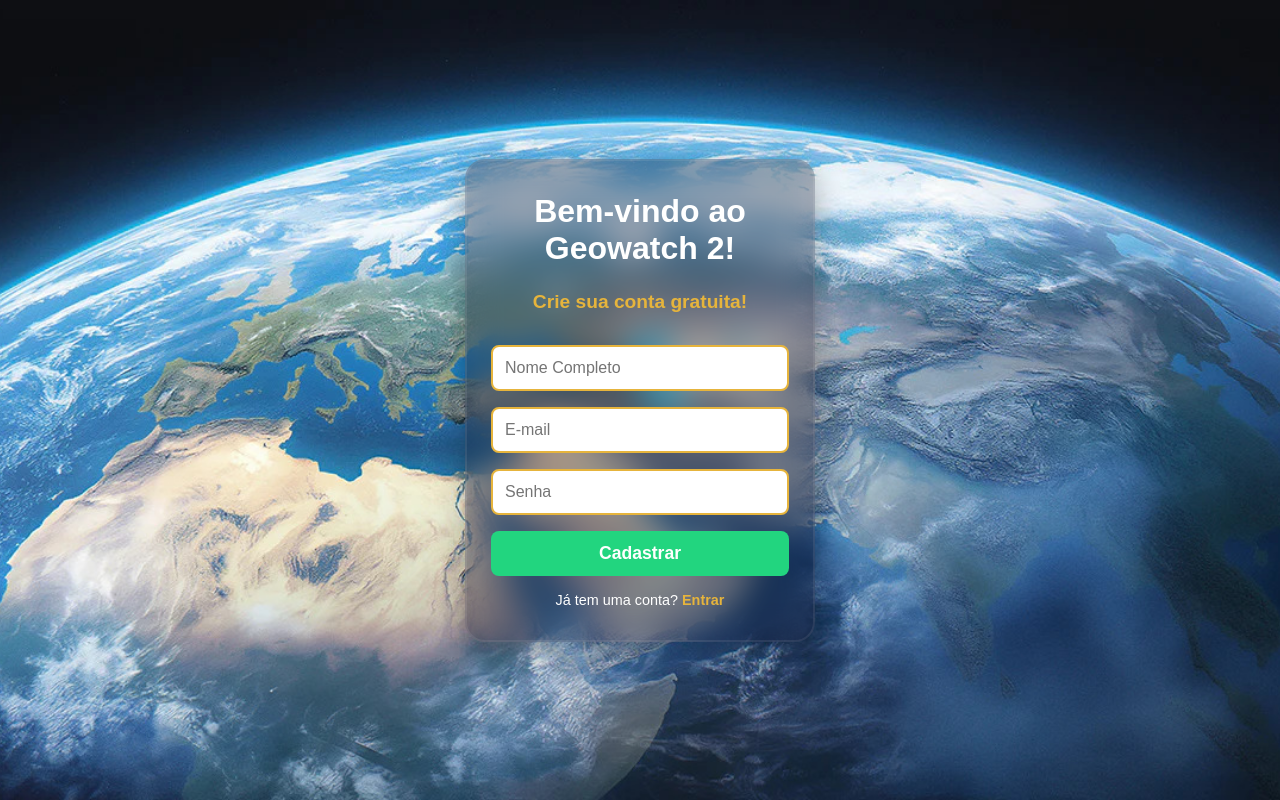
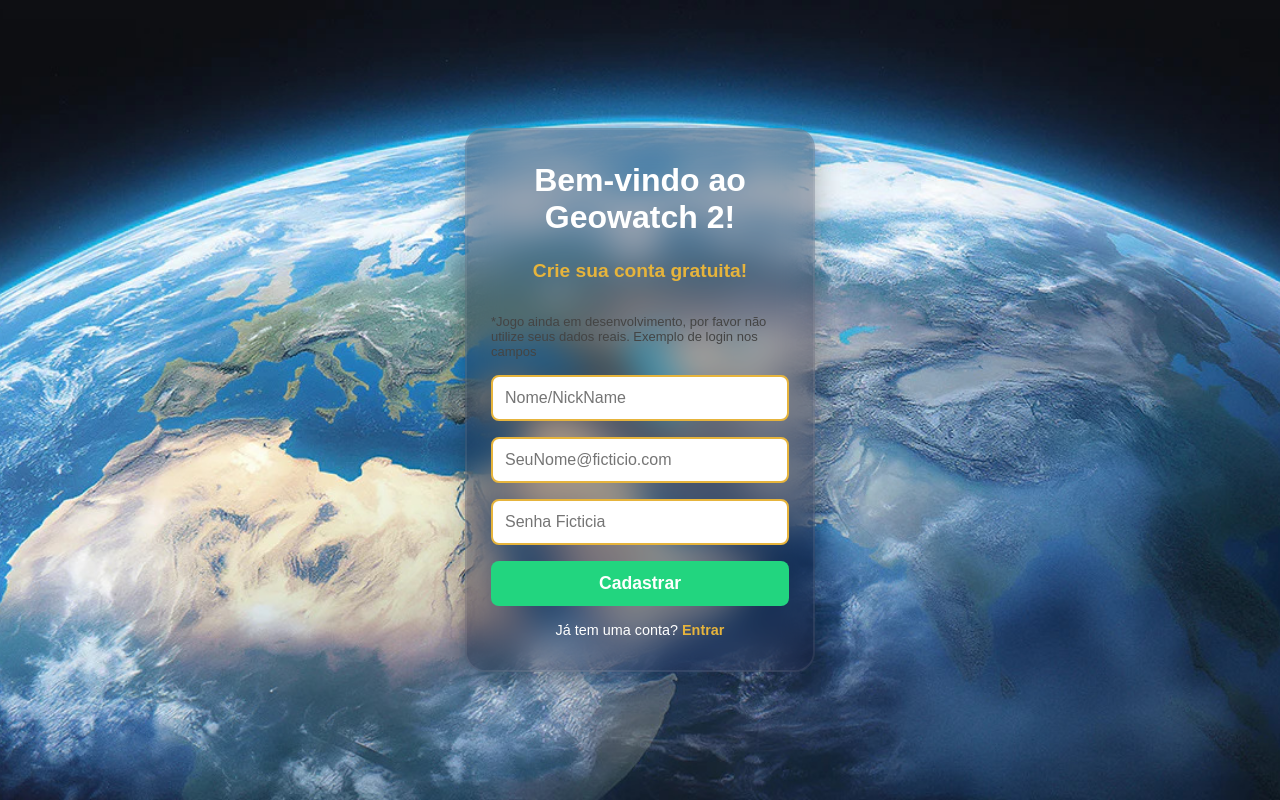
Before and after one commit to 4tevoo/projeto-em-grupo-react-web-geowatch2, a React (Vite) app: page /cadastro in a window 1280 px wide. Built offline with nearby package versions, Linux system fonts and the light colour scheme; no server answers.

Commit message:
Aviso cadastro

```diff
--- a/src/pages/Cadastro/index.jsx
+++ b/src/pages/Cadastro/index.jsx
@@ -60,9 +60,13 @@ export const Cadastro = () => {
                 <Title>Bem-vindo ao Geowatch 2!</Title>
                 <Subtitle>Crie sua conta gratuita!</Subtitle>
 
-                <Input type="text" placeholder="Nome Completo" onChange={(e) => setNome(e.target.value)} required />
-                <Input type="email" placeholder="E-mail" onChange={(e) => setEmail(e.target.value)} required />
-                <Input type="password" placeholder="Senha" onChange={(e) => setSenha(e.target.value)} required />
+                <div style={{
+                    color: '#444',
+                    fontSize: '13px' }}>*Jogo ainda em desenvolvimento, por favor não utilize seus dados reais. Exemplo de login nos campos</div>
+
+                <Input type="text" placeholder="Nome/NickName" onChange={(e) => setNome(e.target.value)} required />
+                <Input type="email" placeholder="SeuNome@ficticio.com" onChange={(e) => setEmail(e.target.value)} required />
+                <Input type="password" placeholder="Senha Ficticia" onChange={(e) => setSenha(e.target.value)} required />
 
                 <Button type="submit" disabled={loading}>
                     {loading ? "Cadastrando..." : "Cadastrar"}
```
